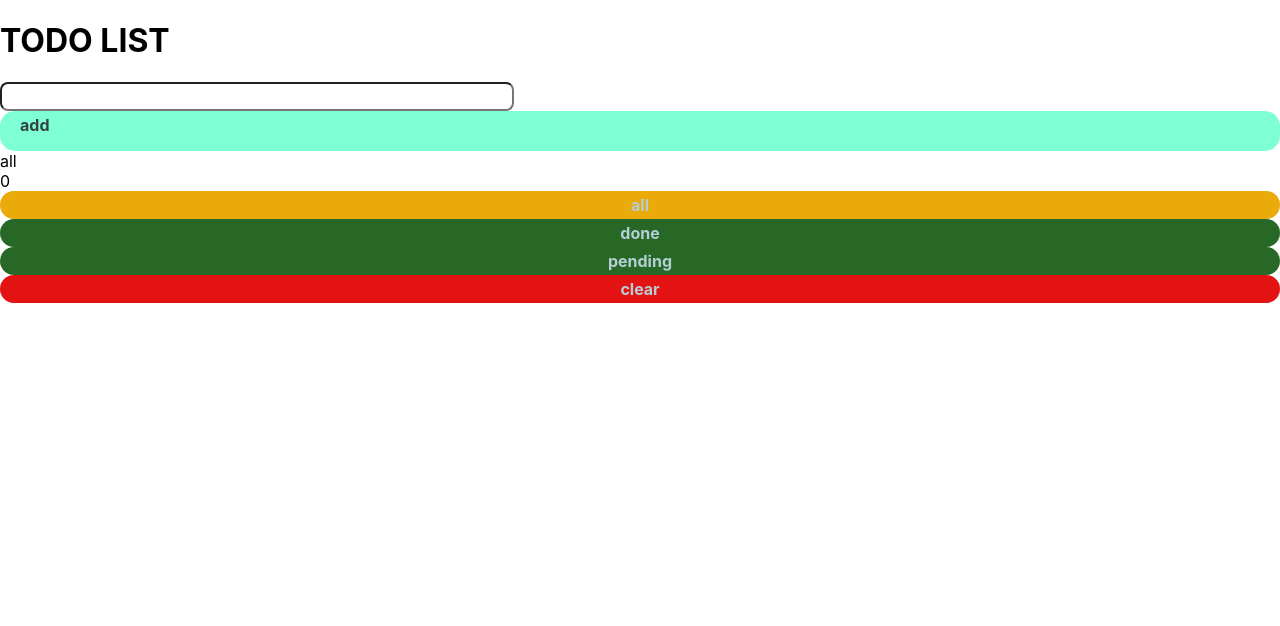
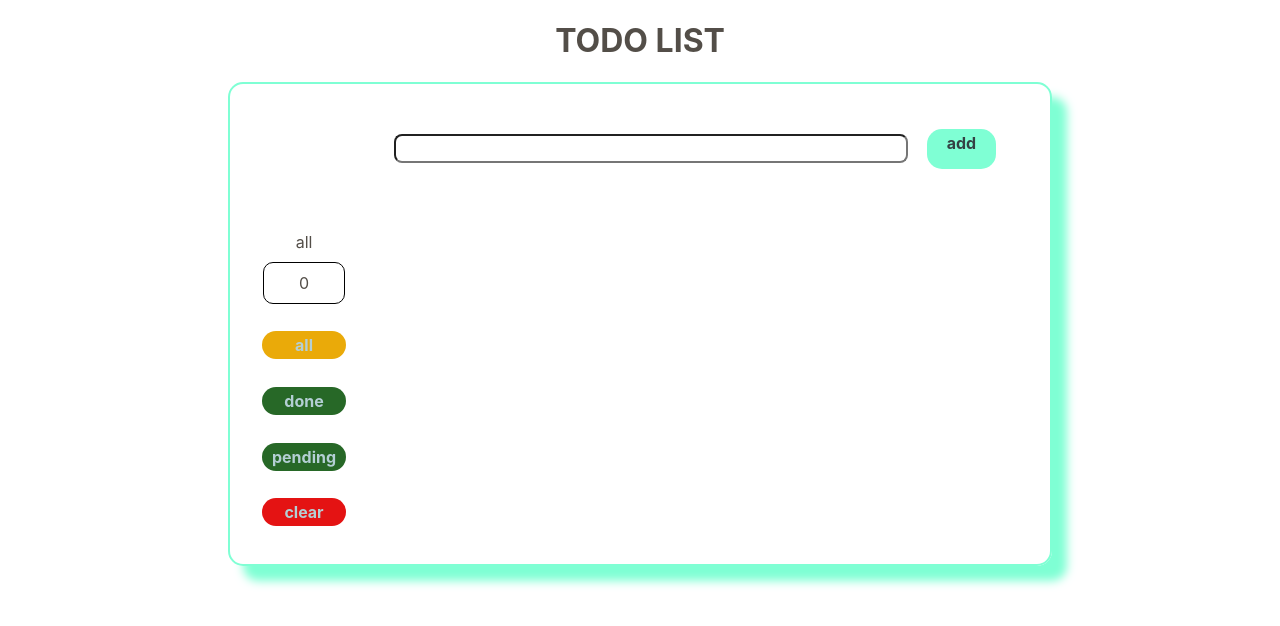
Before and after one commit to LenaYork/todolist, a React (Create React App) app: page / in a window 1280 px wide. Shown: the top 626 px of the page. Built offline with nearby package versions, Linux system fonts and the light colour scheme.

Commit message:
feat: stylize application

```diff
--- a/src/App.css
+++ b/src/App.css
@@ -1,38 +1,58 @@
-.App {
+.app {
+  display: flex;
+  flex-direction: column;
+  align-items: center;
+  color: #534e48;
+}
+
+.app-title {
   text-align: center;
 }
 
-.App-logo {
-  height: 40vmin;
-  pointer-events: none;
+.controls {
+  display: flex;
+  flex-direction: column;
+  border: 2px solid aquamarine;
+  border-radius: 15px;
+  width: 800px;
+  padding: 10px;
+  box-shadow: 15px 15px 10px aquamarine;
 }
 
-@media (prefers-reduced-motion: no-preference) {
-  .App-logo {
-    animation: App-logo-spin infinite 20s linear;
-  }
+.input-area {
+  width: 80%;
+  margin-left: 100px;
+  display: flex;
+  align-items: center;
+  justify-content: space-evenly;
+  padding: 35px;
 }
 
-.App-header {
-  background-color: #282c34;
-  min-height: 100vh;
+.results-area {
+  display: flex;
+  justify-content: space-evenly;
+}
+
+.buttons-container {
+  height: 350px;
+  display: flex;
+  flex-direction: column;
+  justify-content: space-evenly;
+}
+
+.total-number-container {
   display: flex;
   flex-direction: column;
   align-items: center;
-  justify-content: center;
-  font-size: calc(10px + 2vmin);
-  color: white;
 }
 
-.App-link {
-  color: #61dafb;
+.total-number {
+  border-radius: 10px;
+  border: 1px solid black;
+  padding: 10px 35px;
+  margin-top: 10px;
 }
 
-@keyframes App-logo-spin {
-  from {
-    transform: rotate(0deg);
-  }
-  to {
-    transform: rotate(360deg);
-  }
+.items-area {
+  width: 650px;
 }
```
